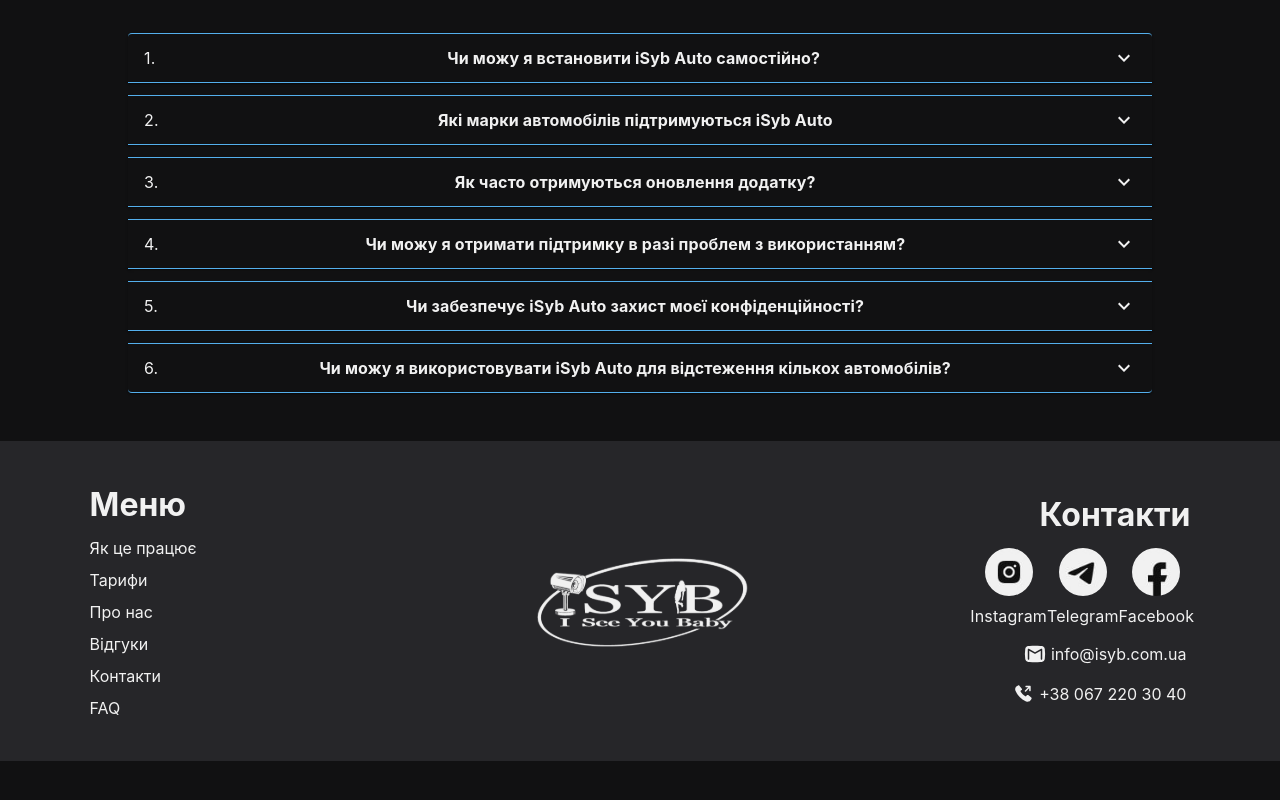
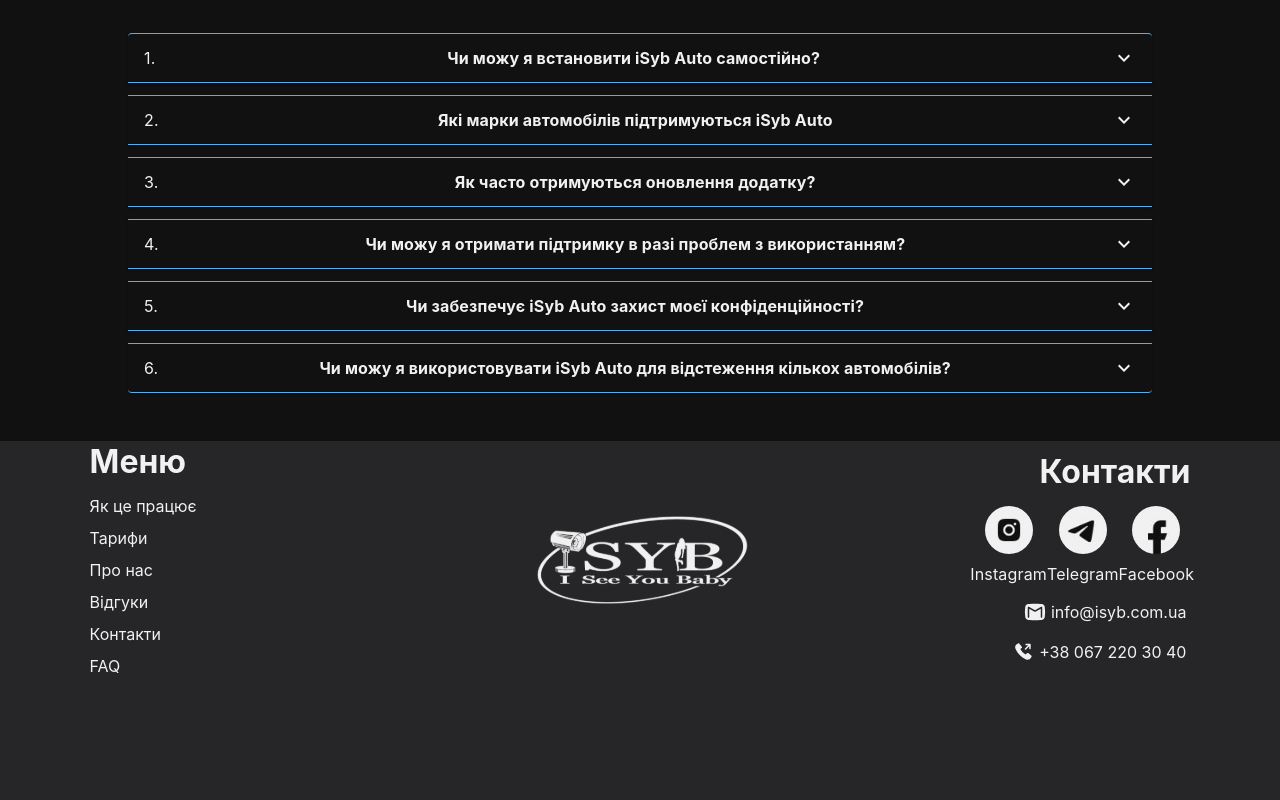
Before and after one commit to TM-OBD/obd_front, a React (Create React App) app: page / in a window 1280 px wide. Shown: the part 5405-6205 px from the top of the page. Before the commit the page ends 6166 px from the top, so only its background shows below. Built offline with nearby package versions, Linux system fonts and the light colour scheme; a web font is replaced by a local one.

Commit message:
Padding bottom has been added

```diff
--- a/src/components/Footer.js
+++ b/src/components/Footer.js
@@ -48,7 +48,7 @@
         width: "100%",
         minHeight: "320px",
         backgroundColor: "#262629",
-        padding: "0 7% 0 7%",
+        padding: "0 7% 132px 7%",
         marginTop: "48px",
         gap: {
           xl: "0",
```
